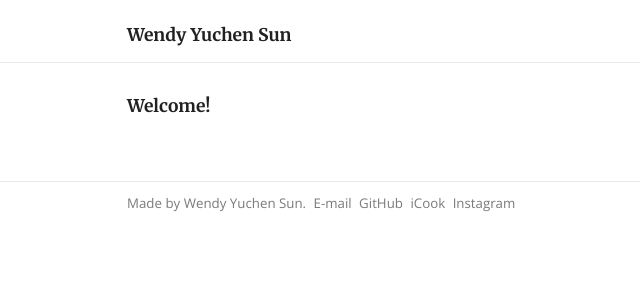
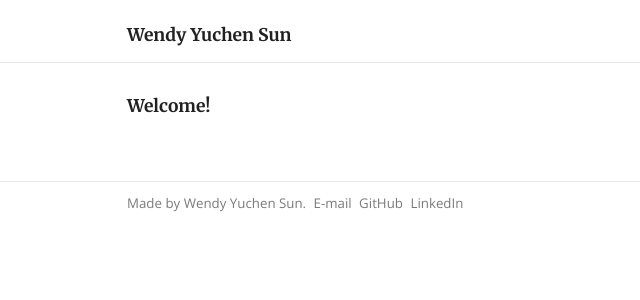
Before and after one commit to wendyyuchensun/wendyyuchensun.github.io, a Jekyll site: the page built from index.html, in a window 1280 px wide. Shown: the top 300 px of the page, without its empty margins (193-833 px from the left). Built offline with Jekyll 4.4.1, drawn with Linux system fonts in a browser that asks for light colours.

Commit message:
Update contact info in footer

```diff
--- a/_includes/footer.html
+++ b/_includes/footer.html
@@ -6,12 +6,9 @@
     <a href="mailto:{{ site.email }}">E-mail</a>
   </span>
   <span class="contact">
-    <a href="https://goo.gl/6rIZVZ">GitHub</a>
+    <a href="https://github.com/wendyyuchensun">GitHub</a>
   </span>
   <span class="contact">
-    <a href="https://icook.tw/users/wendyyuchensun/recipes">iCook</a>
-  </span>
-  <span class="contact">
-    <a href="https://www.instagram.com/wendyyuchen/">Instagram</a>
+    <a href="https://www.linkedin.com/in/wendyyuchensun/">LinkedIn</a>
   </span>
 </div>
```
